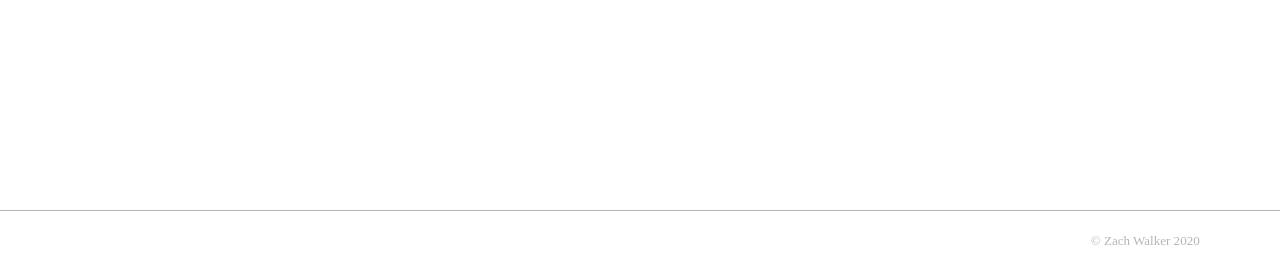
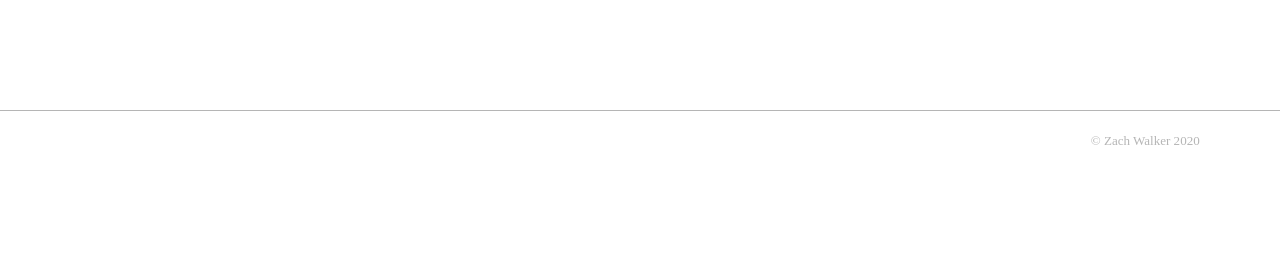
Before and after one commit to zwalkerdesign/zwalkerdesign.github.io, a Jekyll site: the page index.html, which Jekyll copies as it is, in a window 1280 px wide. Shown: the part 1916-2179 px from the top of the page. Built offline with Jekyll 4.4.1, drawn with Linux system fonts in a browser that asks for light colours; nearby versions of some CDN libraries; some web fonts are replaced; after the commit the page ends 2082 px from its top, so only the background shows below that.

Commit message:
Changed footer top margin

```diff
--- a/css/style.css
+++ b/css/style.css
@@ -38,7 +38,7 @@ a:hover{
 
 footer{
 	border-top: 1px solid #B5B5B5;
-	margin-top: 250px;
+	margin-top: 150px;
 	padding: 0;
 	display: block;
 }
@@ -50,7 +50,7 @@ footer{
 @media only screen and (max-width:600px){
 footer{
 	border-top: 1px solid #B5B5B5;
-	margin-top: 150px;
+	margin-top: 100px;
 	padding: 0;
 	display: block;
 }
```
